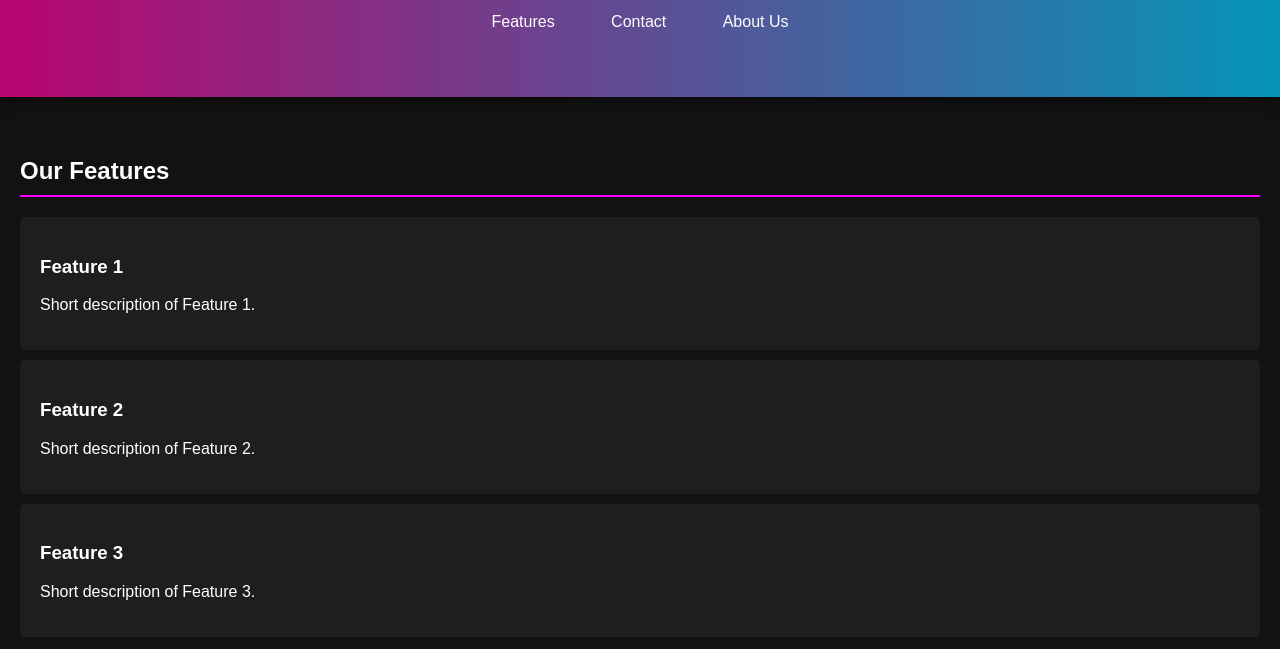
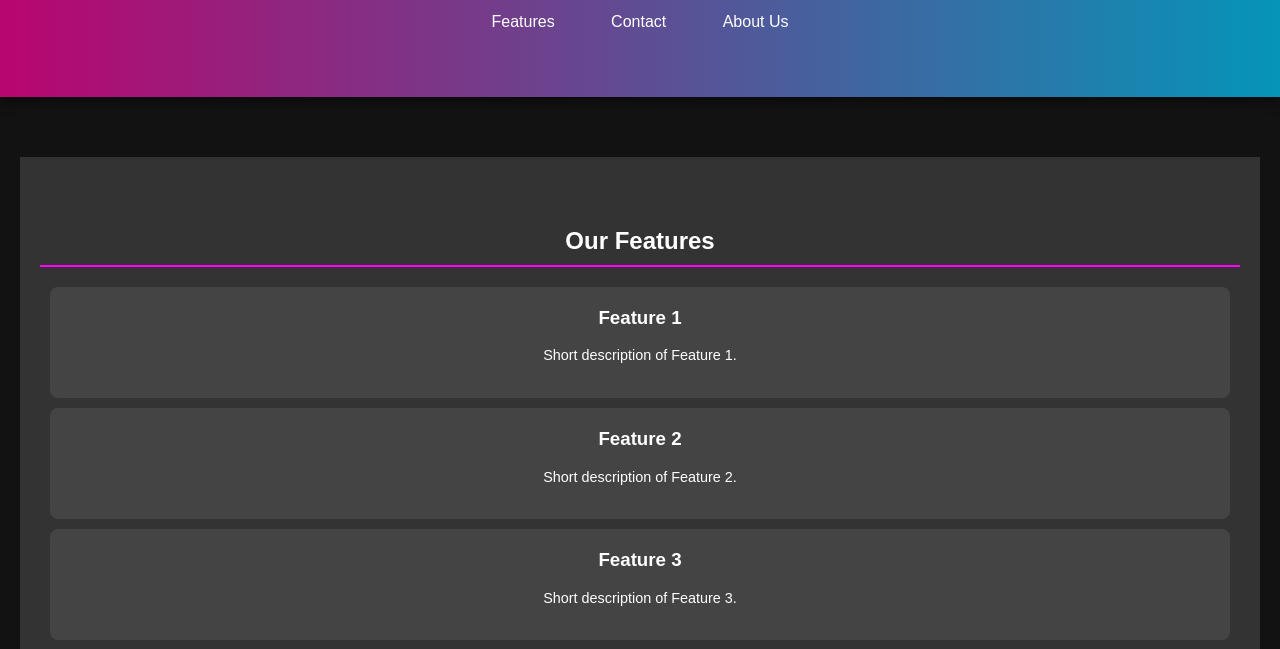
Before and after one commit to Chips-pixel/Siliconleads, a plain HTML site: page index.html in a window 1280 px wide. Shown: the part 151-800 px from the top of the page. Drawn offline with Linux system fonts and the light colour scheme.

Commit message:
Update styles.css

```diff
--- a/styles.css
+++ b/styles.css
@@ -50,17 +50,39 @@ h2 {
     padding-bottom: 10px;
 }
 
-/* Features section */
+/* Features Section */
+#features {
+    background-color: #333;
+    color: #fff;
+    padding: 50px 20px;
+    text-align: center;
+}
+
+.features-container {
+    display: flex;
+    justify-content: space-around;
+    flex-wrap: wrap;
+}
+
 .feature {
-    background-color: #1e1e1e;
-    border-radius: 5px;
+    background-color: #444;
+    border-radius: 8px;
     padding: 20px;
-    margin: 10px 0;
+    margin: 10px;
+    flex: 1 1 200px; /* Flex-grow, flex-shrink, flex-basis */
     transition: transform 0.3s;
 }
 
 .feature:hover {
-    transform: scale(1.05); /* Scale up on hover */
+    transform: scale(1.05);
+}
+
+.feature h3 {
+    margin-top: 0;
+}
+
+.feature p {
+    font-size: 0.9em;
 }
 
 /* Contact form */
```
